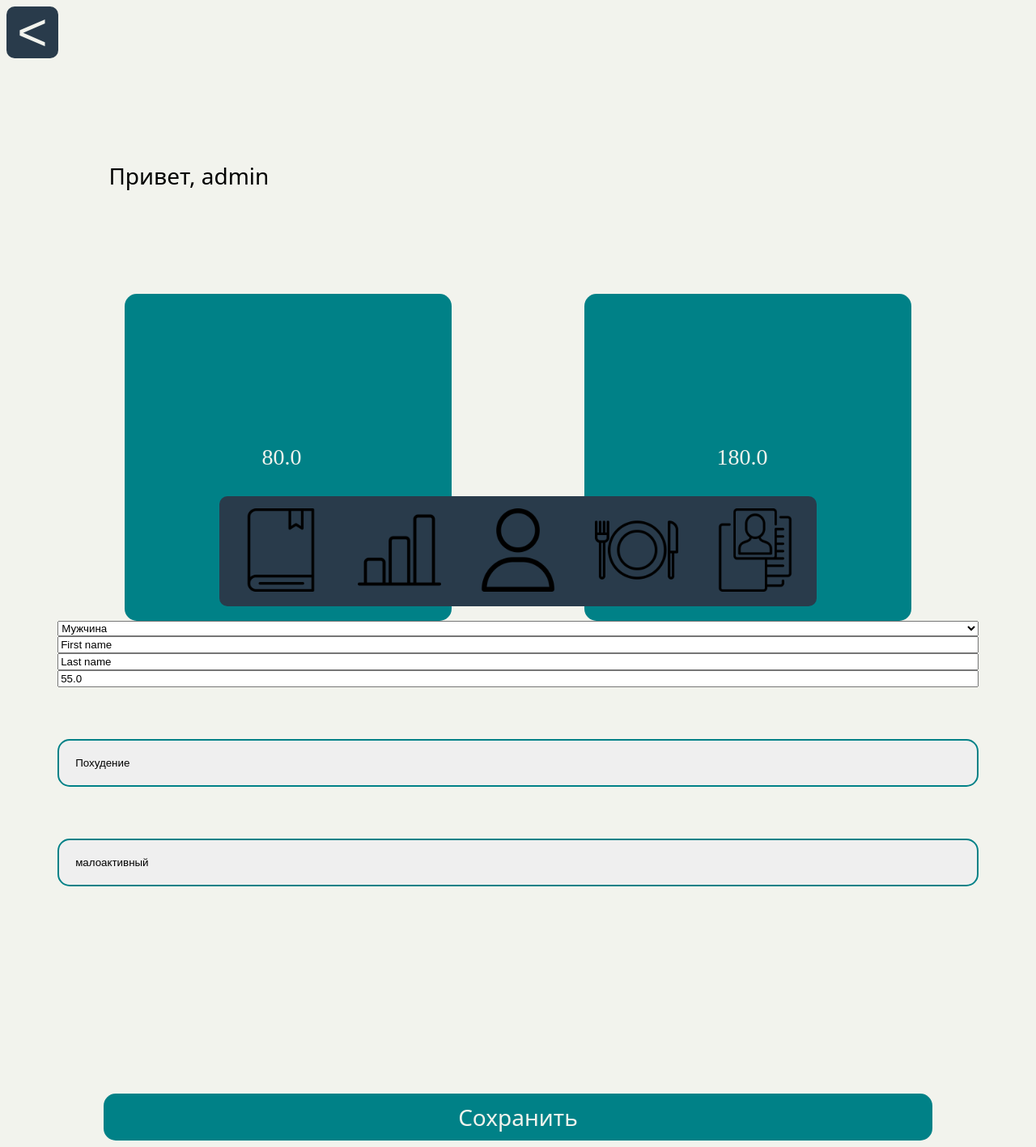
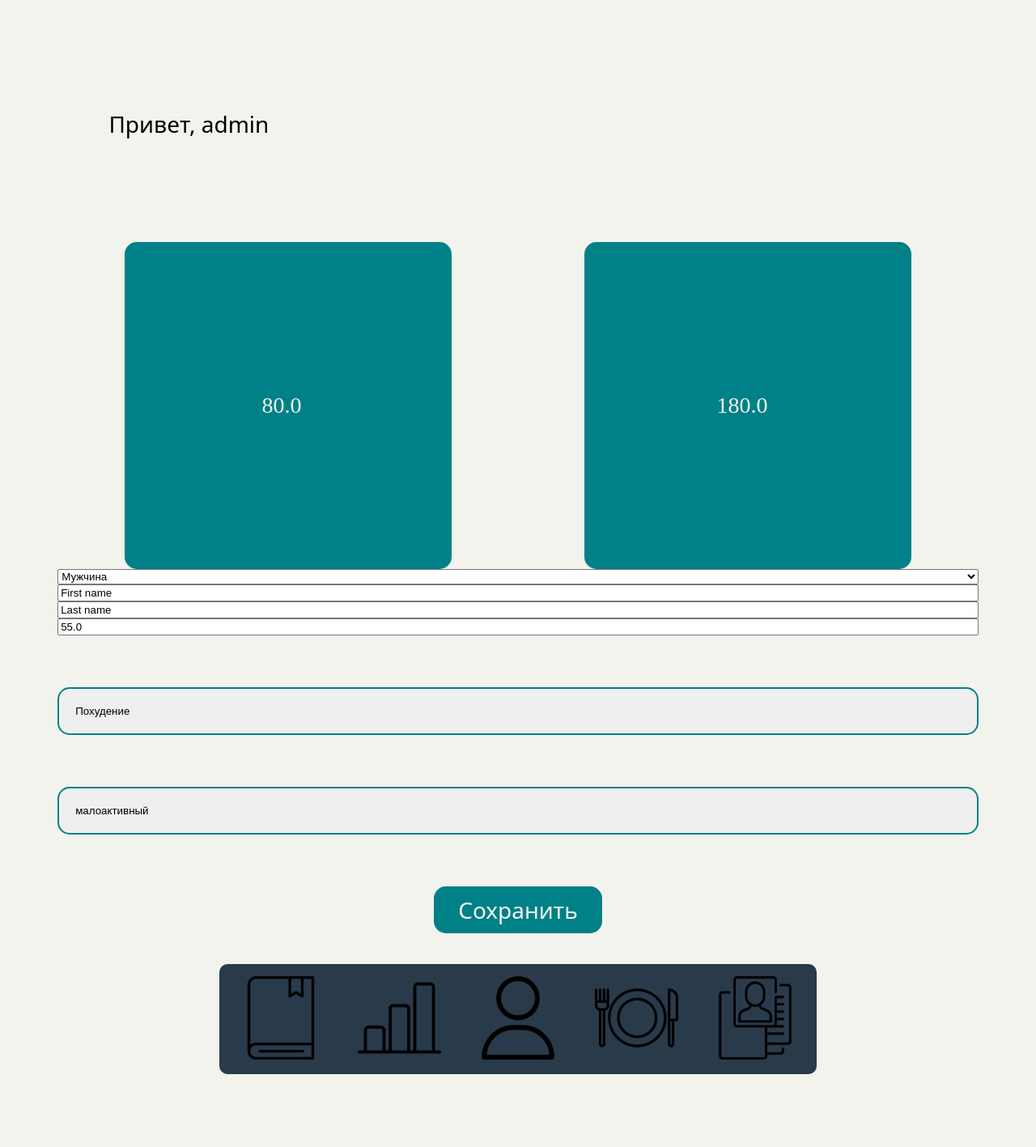
Before and after one commit to nikolayshumik/caloriesappweb, a Django app: page /edit_person_info/ in a window 1280 px wide. Shown: the whole page at 81% size. After the commit the page ends 1327 px from the top, so only its background shows below. Run offline with Django 4.2, Linux system fonts and the light colour scheme; a user stored in the database is signed in; data comes from the database, SQL or seed files in the repository; both versions use the stored data as it was after the commit; some web fonts are replaced.

Commit message:
footer, pers_info, activities

```diff
--- a/appflut/webflut/static/css/Profile Page/pers_info.css
+++ b/appflut/webflut/static/css/Profile Page/pers_info.css
@@ -62,44 +62,14 @@ form {
 
 .save {
   margin: auto;
-  margin-top: 20vw;
-  width: 90%;
+  margin-top: 5vw;
   box-sizing: border-box;
   text-align: center;
   border: 0;
   background-color: #008187;
   font-size: 28px;
-  padding: 10px 20px;
+  padding: 10px 30px;
   font-family: "Segoe UI";
   color: #f2f3ed;
   border-radius: 15px;
-}
-
-footer {
-  background-color: #293b4b;
-  border-radius: 10px;
-  padding: 5px;
-  max-width: 100%;
-  margin: auto;
-  position: fixed;
-  display: inline-block;
-  white-space: nowrap;
-  bottom: 4vw;
-}
-
-.imgFooter {
-  width: 8vw;
-}
-
-.buttonFooter {
-  display: inline-block;
-  font-size: 10px;
-  padding: 10px 20px;
-  text-decoration: none;
-  border-radius: 5px;
-  border: 0;
-}
-
-.buttonFooter:hover {
-  border: 2px solid black;
 }/*# sourceMappingURL=pers_info.css.map */
--- a/appflut/webflut/static/css/Profile Page/pers_info.scss
+++ b/appflut/webflut/static/css/Profile Page/pers_info.scss
@@ -69,40 +69,14 @@ form{
 }
 .save{
     margin: auto;
-    margin-top: 20vw;
-    width: 90%;
+    margin-top: 5vw;
     box-sizing: border-box;
     text-align: center;
     border: 0;
     background-color: $blue_color;
     font-size: $font_main_text;
-    padding: 10px 20px;
+    padding: 10px 30px;
     font-family: "Segoe UI";
     color: $main_backgrounde;
     border-radius: $border_radius;
 }
-footer {
-    background-color: #293b4b;
-    border-radius: 10px;
-    padding: 5px;
-    max-width: 100%;
-    margin: auto;
-    position: fixed;
-    display: inline-block;
-    white-space: nowrap;
-    bottom: 4vw;
-}
-.imgFooter {
-    width: 8vw;
-}
-.buttonFooter {
-    display: inline-block;
-    font-size: 10px;
-    padding: 10px 20px;
-    text-decoration: none;
-    border-radius: 5px;
-    border: 0;
-}
-.buttonFooter:hover {
-    border: 2px solid black;
-}
--- a/appflut/webflut/static/css/footer.css
+++ b/appflut/webflut/static/css/footer.css
@@ -17,12 +17,8 @@ footer {
     background-color: #293b4b;
     border-radius: 10px;
     padding: 5px;
-    max-width: 100%;
-    margin: auto;
-    position: fixed;
-    display: inline-block;
+    margin: 3vw auto 3vw auto;
     white-space: nowrap;
-    bottom: 4vw;
 }
 
 .imgFooter {
@@ -39,8 +35,9 @@ footer {
 }
 
 .buttonFooter:hover {
-    border: 2px solid black;
+box-shadow: 5px 5px 5px white;
 }
+
 @media (min-width: 481px) {
     .main-orientations {
         width: 7vw;
@@ -48,6 +45,7 @@ footer {
         font-size: 8vw;
     }
 }
+
 @media (min-width: 769px) {
     .main-orientations {
         width: 6vw;
--- a/appflut/webflut/templates/activities.html
+++ b/appflut/webflut/templates/activities.html
@@ -39,10 +39,10 @@
 </form>
 <!--Поиск продуктов-->
 
-<div class="product-container">
+<div style="width: 70%;">
     {% for el in activity %}
     <div class="product-item">
-      <text>{{ el.activity_type }}</text>
+      <text style="color: black; font-size: 20px;">{{ el.activity_type }}</text>
       <!--<p>Каллории: {{ el.calories_in }}</p>-->
       <!--<p>Время: {{ el.time }}</p>-->
       <button onclick="openModal({{ el.id }})">Добавить</button>
--- a/appflut/webflut/templates/edit_person_info.html
+++ b/appflut/webflut/templates/edit_person_info.html
@@ -15,8 +15,7 @@
     <script defer src="{% static 'js/main.js' %}"></script>
 </head>
 <body>
-    {% block content %}
-    {% include 'footer.html' %}
+
 
 
     <text>Привет, {{ request.user.username }}</text>
@@ -41,6 +40,9 @@
     <button type="submit" class="save">Сохранить</button>
 </form>
 
+
+{% block content %}
+{% include 'footer.html' %}
 {% endblock %}
 
 
--- a/appflut/webflut/templates/footer.html
+++ b/appflut/webflut/templates/footer.html
@@ -1,7 +1,7 @@
 {% load static %}
 <link href="{% static 'css/footer.css' %}" rel="stylesheet"/>
 
-<button class="main-orientations" onclick="goBack()">&lt;</button>
+<!--<button class="main-orientations" onclick="goBack()">&lt;</button>-->
 {% block content %}
 {% endblock %}
 
--- a/appflut/webflut/templates/index.html
+++ b/appflut/webflut/templates/index.html
@@ -14,8 +14,6 @@
     <script defer src="{% static 'js/main.js' %}"></script>
 </head>
 <body>
-    {% block content %}
-    {% include 'footer.html' %}
         <img src="{% static 'accets/settings.png' %}" style="width: 50vw;" />
         тут будет лого
 
@@ -26,7 +24,8 @@
             <a href="{% url 'logout' %}">Выйти</a>
         </div>
 
-
+    {% block content %}
+    {% include 'footer.html' %}
     {% endblock %}
 </body>
 </html>
```
Also changed, not shown: appflut/webflut/static/css/Calories Page/calories.css (+7 -10 lines), appflut/webflut/static/css/Calories Page/calories.scss (+8 -9 lines), appflut/webflut/static/css/Eatings Pages/Eatings.css (+8 -0 lines), appflut/webflut/static/css/Eatings Pages/eatings.scss (+7 -0 lines), appflut/webflut/templates/calories_and_bjy.html (+16 -17 lines), appflut/webflut/templates/profile.html (+5 -3 lines), appflut/db.sqlite3, 3 other files.
